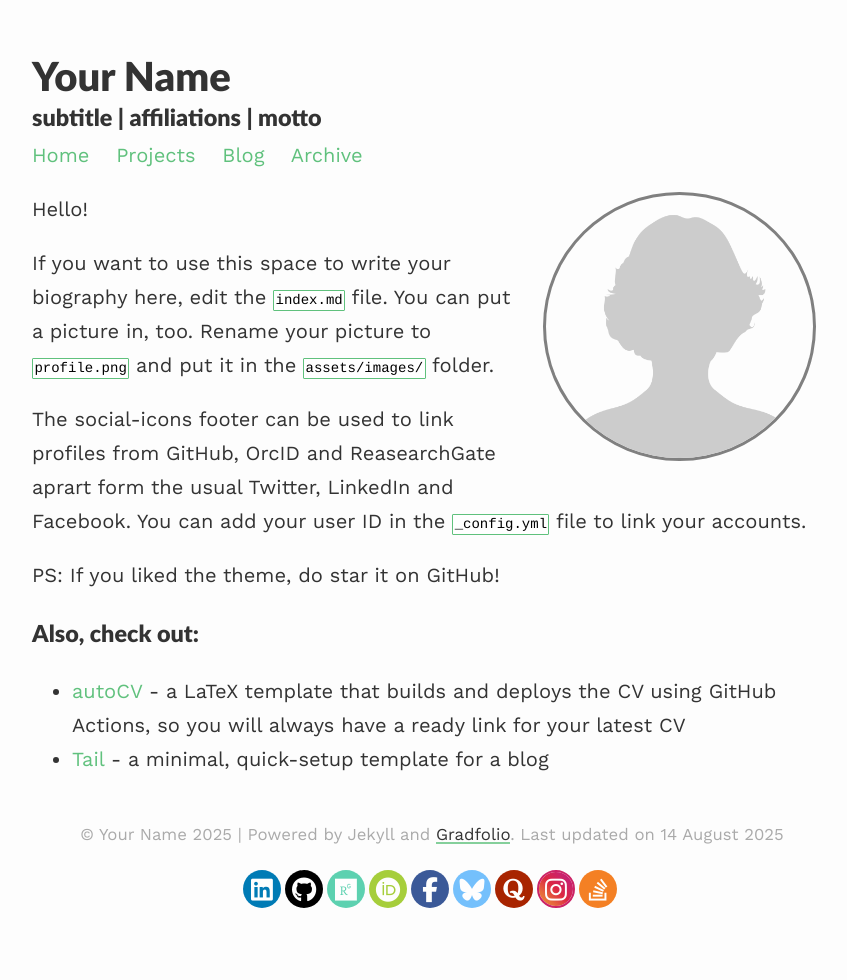
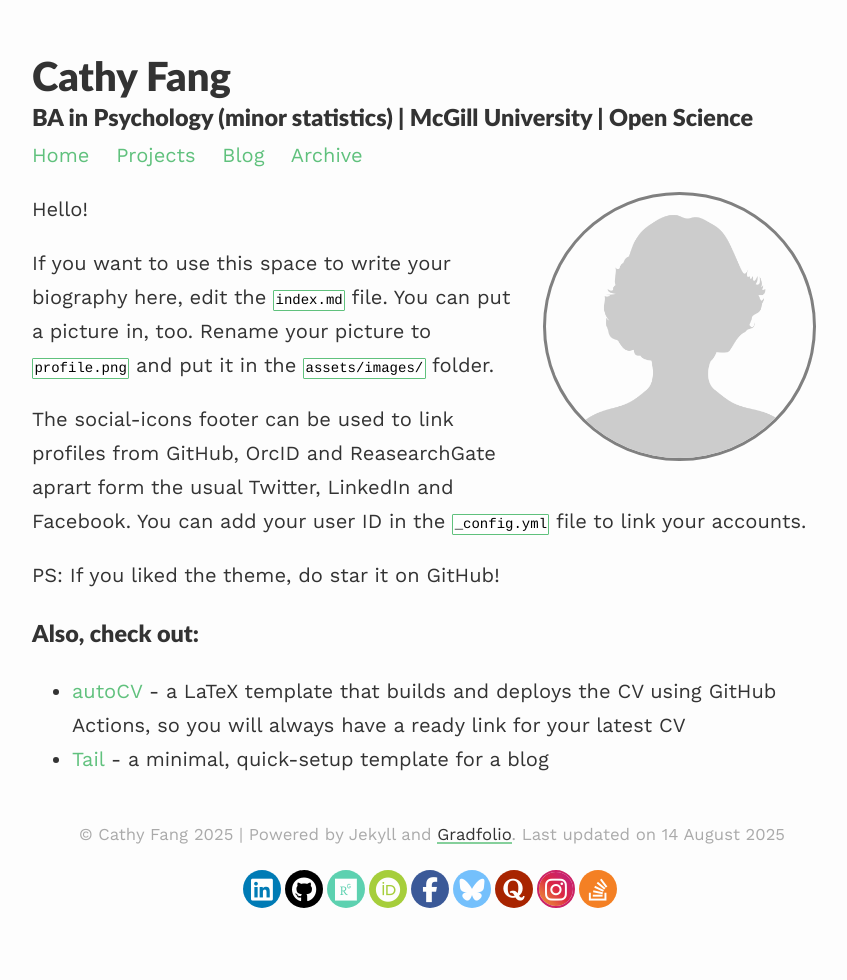
Before and after one commit to fancatfkl/website, a Jekyll site: the page built from index.md, in a window 1280 px wide. Shown: the whole page, without its empty margins (208-1055 px from the left). Built offline with Jekyll 4.4.1, drawn with Linux system fonts in a browser that asks for light colours.

Commit message:
Update _config.yml
test

```diff
--- a/_config.yml
+++ b/_config.yml
@@ -1,7 +1,7 @@
 ### your site title here
 
-title: Your Name
-description: subtitle | affiliations | motto
+title: Cathy Fang
+description: BA in Psychology (minor statistics) | McGill University | Open Science
 
 baseurl: /gradfolio #name of GitHub repository
 url: "" #custom url to be used instead of GitHub repository
```
